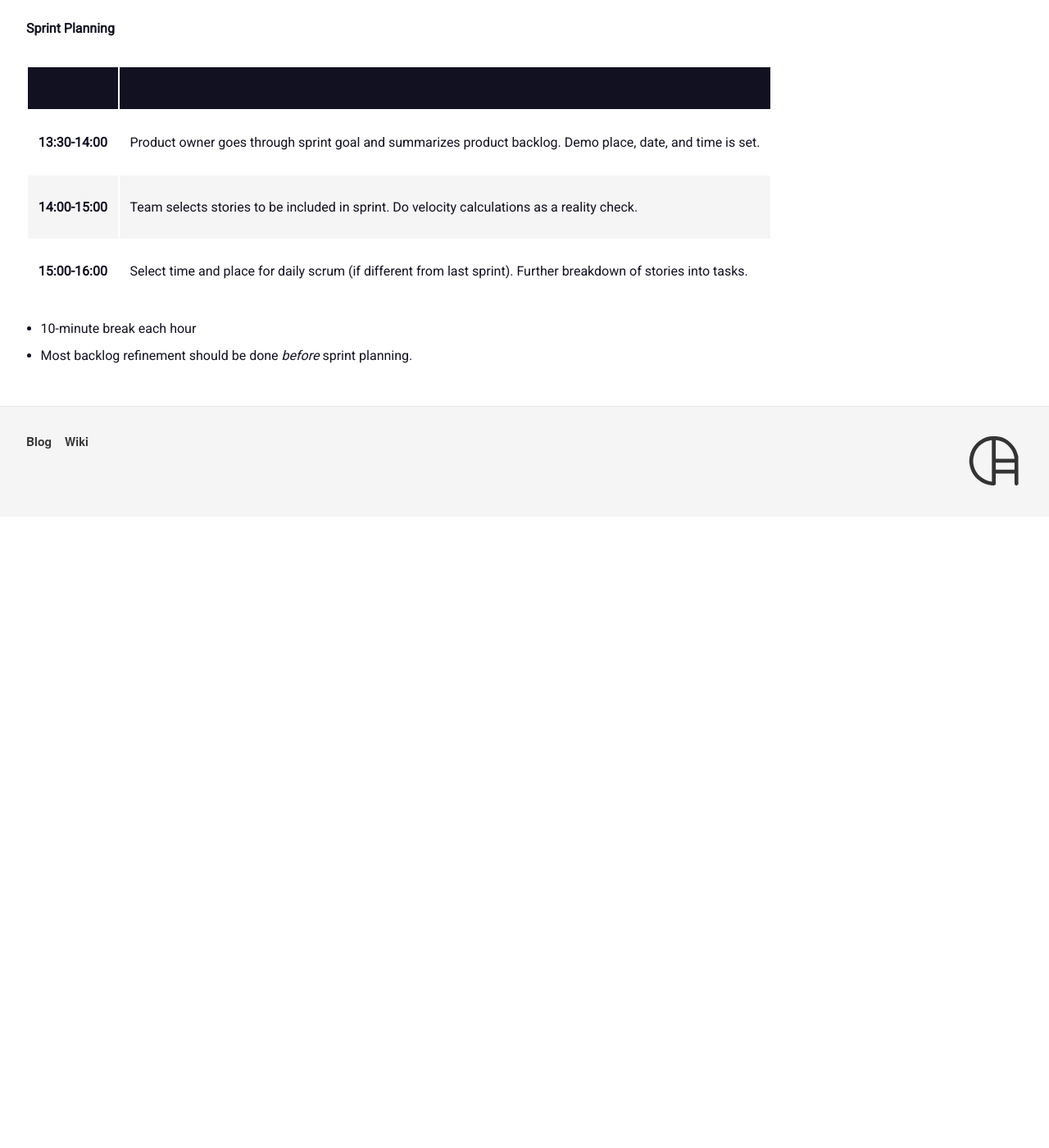
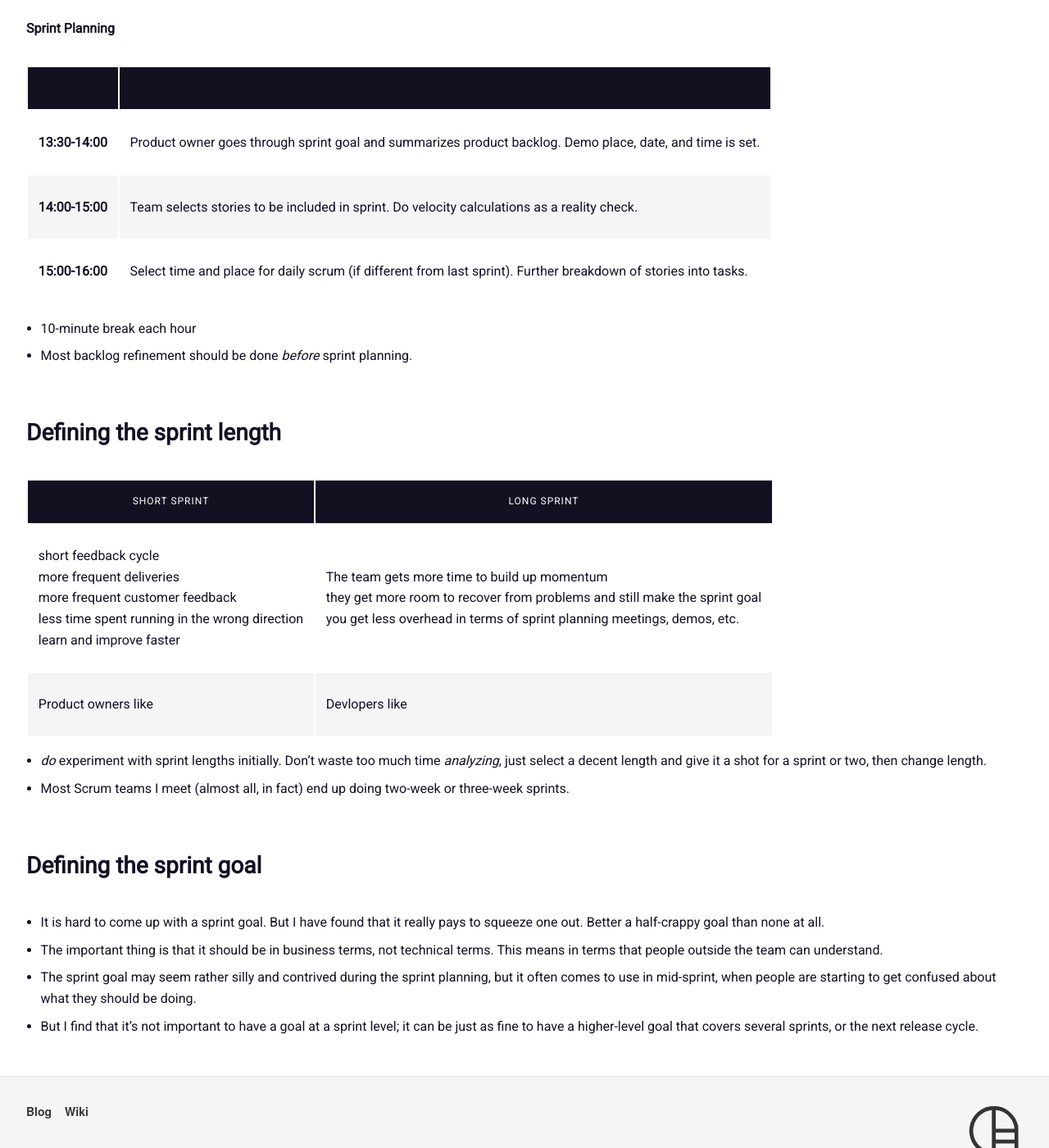
Before and after one commit to shruti170901/hola.github.io, a Jekyll site: the page built from scrum/index.md, in a window 1280 px wide and 1400 px high, scrolled down 4655 px. Shown: the whole window at 82% size. Built offline with Jekyll 4.4.1, drawn with Linux system fonts in a browser that asks for light colours; before the commit the page ends 5285 px from its top, so only the background shows below that.

Commit message:
Updated Scrum and XP Book Summary

```diff
--- a/scrum/index.md
+++ b/scrum/index.md
@@ -120,3 +120,20 @@ description: Summary from the book by Henrik Kniberg
 
 - 10-minute break each hour
 - Most backlog refinement should be done *before* sprint planning.
+
+## Defining the sprint length
+
+| Short sprint | Long sprint |
+| --- | --- |
+| short feedback cycle <br /> more frequent deliveries <br /> more frequent customer feedback <br /> less time spent running in the wrong direction <br /> learn and improve faster | The team gets more time to build up momentum <br /> they get more room to recover from problems and still make the sprint goal <br /> you get less overhead in terms of sprint planning meetings, demos, etc. |
+| Product owners like | Devlopers like |
+
+- *do* experiment with sprint lengths initially. Don’t waste too much time *analyzing*, just select a decent length and give it a shot for a sprint or two, then change length.
+- Most Scrum teams I meet (almost all, in fact) end up doing two-week or three-week sprints.
+
+## Defining the sprint goal
+
+- It is hard to come up with a sprint goal. But I have found that it really pays to squeeze one out. Better a half-crappy goal than none at all.
+- The important thing is that it should be in business terms, not technical terms. This means in terms that people outside the team can understand.
+- The sprint goal may seem rather silly and contrived during the sprint planning, but it often comes to use in mid-sprint, when people are starting to get confused about what they should be doing.
+- But I find that it’s not important to have a goal at a sprint level; it can be just as fine to have a higher-level goal that covers several sprints, or the next release cycle.
```
